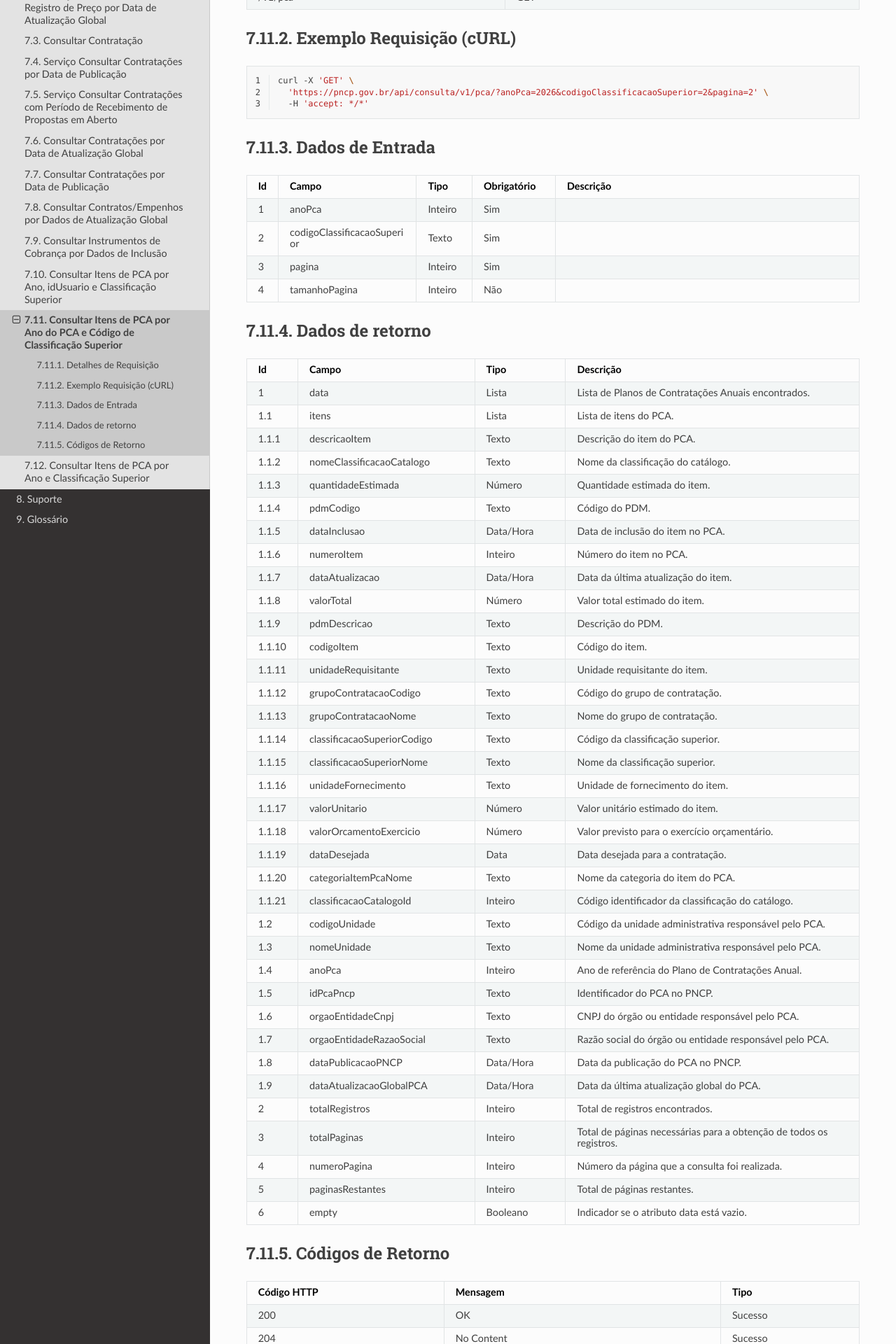
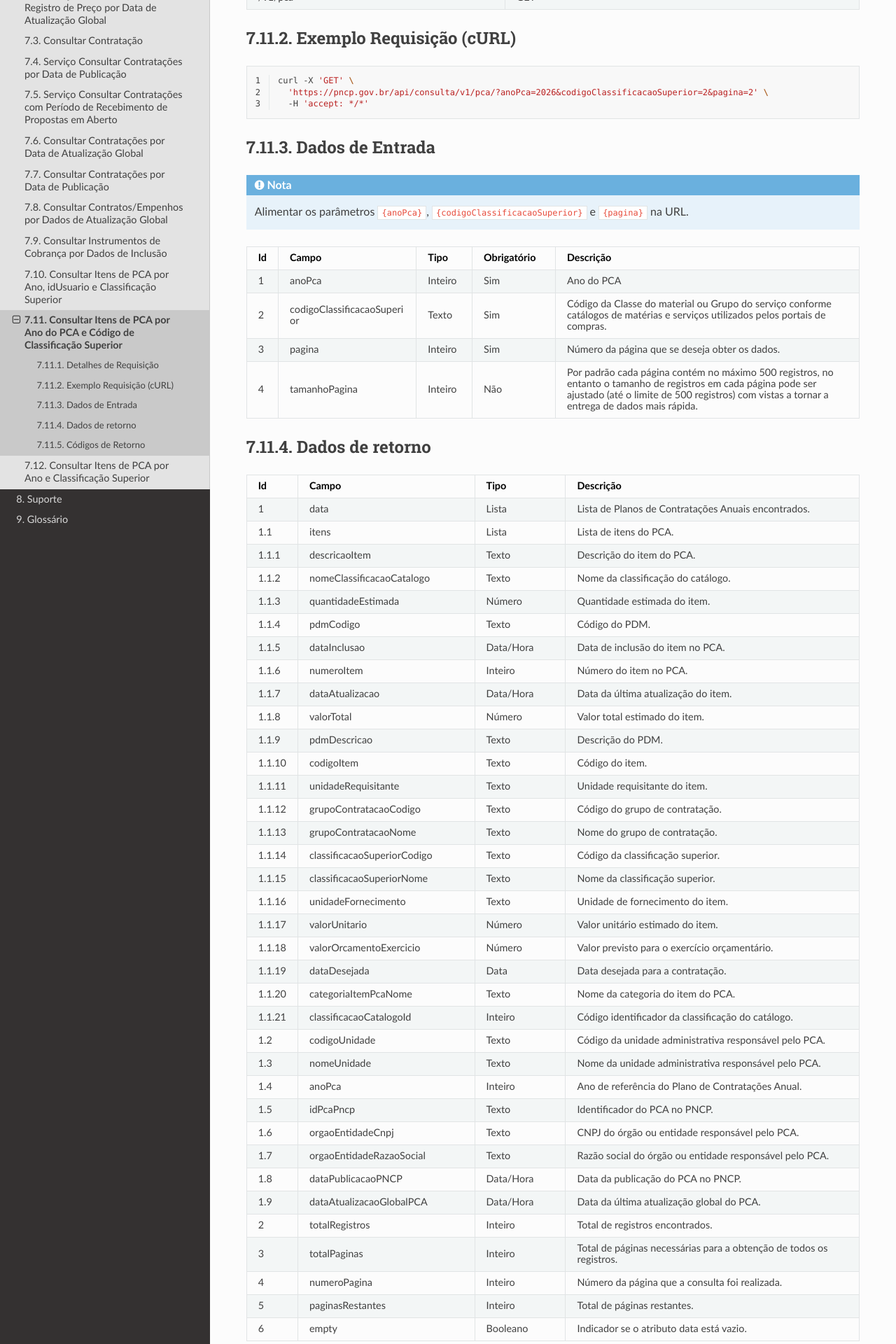
Before and after one commit to sofiaestrelab/Manual-de-Consulta-do-PNCP, a Sphinx documentation site: the page built from docs/source/catalogo_de_servicos/consultar_itens_de_pca_por_ano_do_pca_e_codigo_de_classificacao_superior.rst, in a window 1280 px wide. Shown: the part 402-2322 px from the top of the page at 70% size. Built offline with Sphinx 7.4.7 and the Read the Docs theme 3.1.0, drawn with Linux system fonts in a browser that asks for light colours.

Commit message:
Update PCA item consultation documentation

```diff
--- a/docs/source/catalogo_de_servicos/consultar_itens_de_pca_por_ano_do_pca_e_codigo_de_classificacao_superior.rst
+++ b/docs/source/catalogo_de_servicos/consultar_itens_de_pca_por_ano_do_pca_e_codigo_de_classificacao_superior.rst
@@ -29,6 +29,10 @@ Exemplo Requisição (cURL)
 Dados de Entrada
 ~~~~~~~~~~~~~~~~
 
+.. note::
+
+   Alimentar os parâmetros ``{anoPca}``, ``{codigoClassificacaoSuperior}`` e ``{pagina}`` na URL.
+
 .. list-table::
    :width: 100%
    :widths: 5 25 10 15 55
@@ -44,22 +48,22 @@ Dados de Entrada
      - anoPca
      - Inteiro
      - Sim
-     -
+     - Ano do PCA
    * - 2
      - codigoClassificacaoSuperior
      - Texto
      - Sim
-     -
+     - Código da Classe do material ou Grupo do serviço conforme catálogos de matérias e serviços utilizados pelos portais de compras.
    * - 3
      - pagina
      - Inteiro
      - Sim
-     -
+     - Número da página que se deseja obter os dados.
    * - 4
      - tamanhoPagina
      - Inteiro
      - Não
-     -
+     - Por padrão cada página contém no máximo 500 registros, no entanto o tamanho de registros em cada página pode ser ajustado (até o limite de 500 registros) com vistas a tornar a entrega de dados mais rápida.
 
 Dados de retorno
 ~~~~~~~~~~~~~~~~
```
